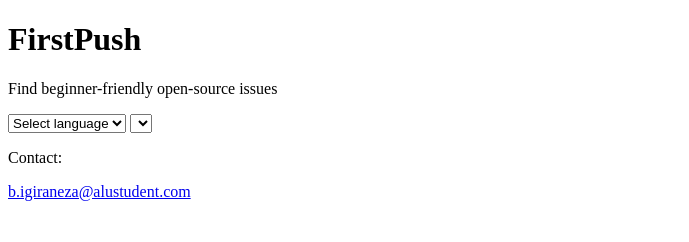
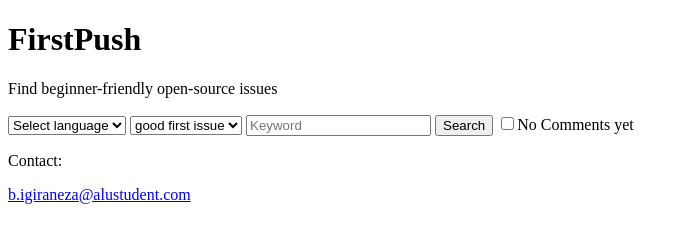
Before and after one commit to bigiraneza-car/first_push, a plain HTML site: page index.html in a window 1280 px wide. Shown: the whole page, without its empty margins (0-689 px from the left). Drawn offline with Linux system fonts and the light colour scheme.

Commit message:
Search bar, keyword for the research option

```diff
--- a/index.html
+++ b/index.html
@@ -21,7 +21,13 @@
                 <option value="'c">C</option>
                 <option value="go">Go</option>
             </select>
-            <select></select>
+            <select id="'label">
+                <option value="good first issue">good first issue</option>
+                <option value="want help">Want help</option>
+            </select>
+            <input id="keyword" placeholder="Keyword" maxlength="40">
+            <button id="searchbtn">Search</button>
+            <label><input type="checkbox" id="noComments">No Comments yet</label>
         </section>
     </main>
 
```
